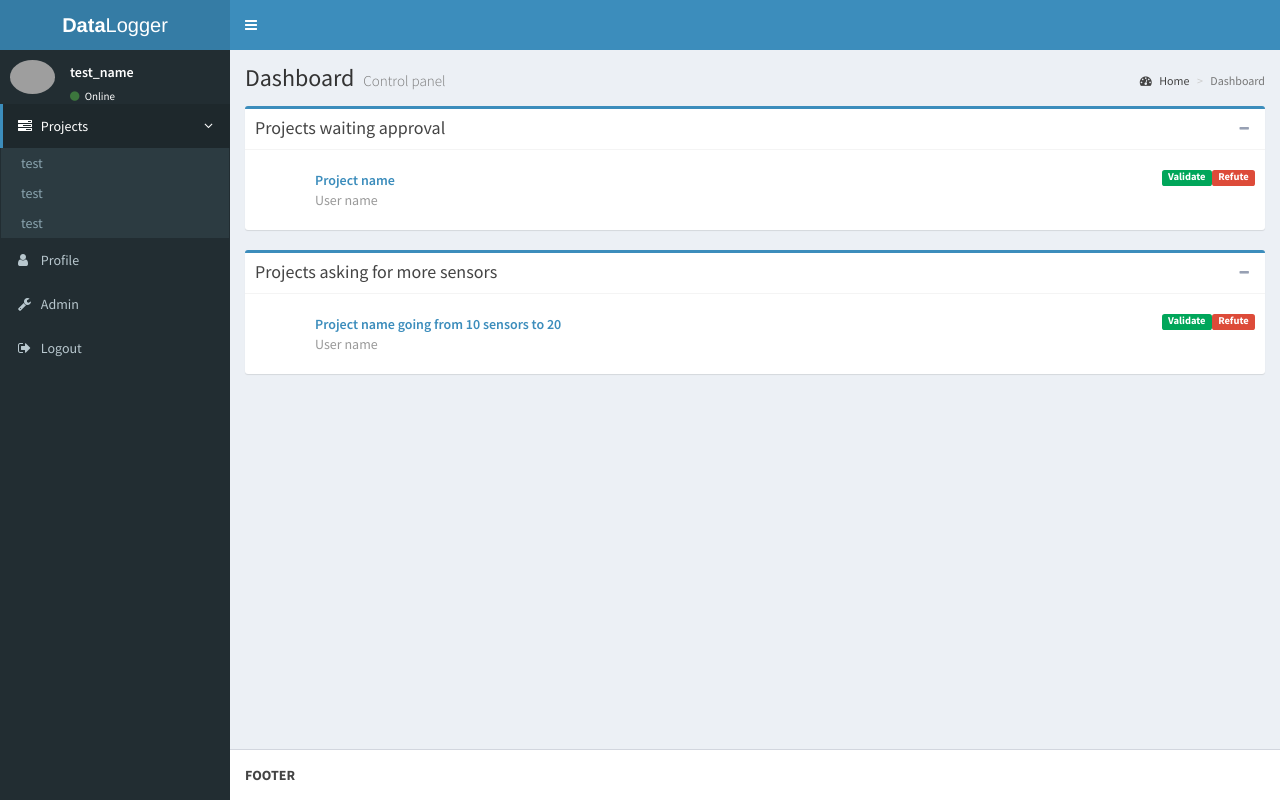
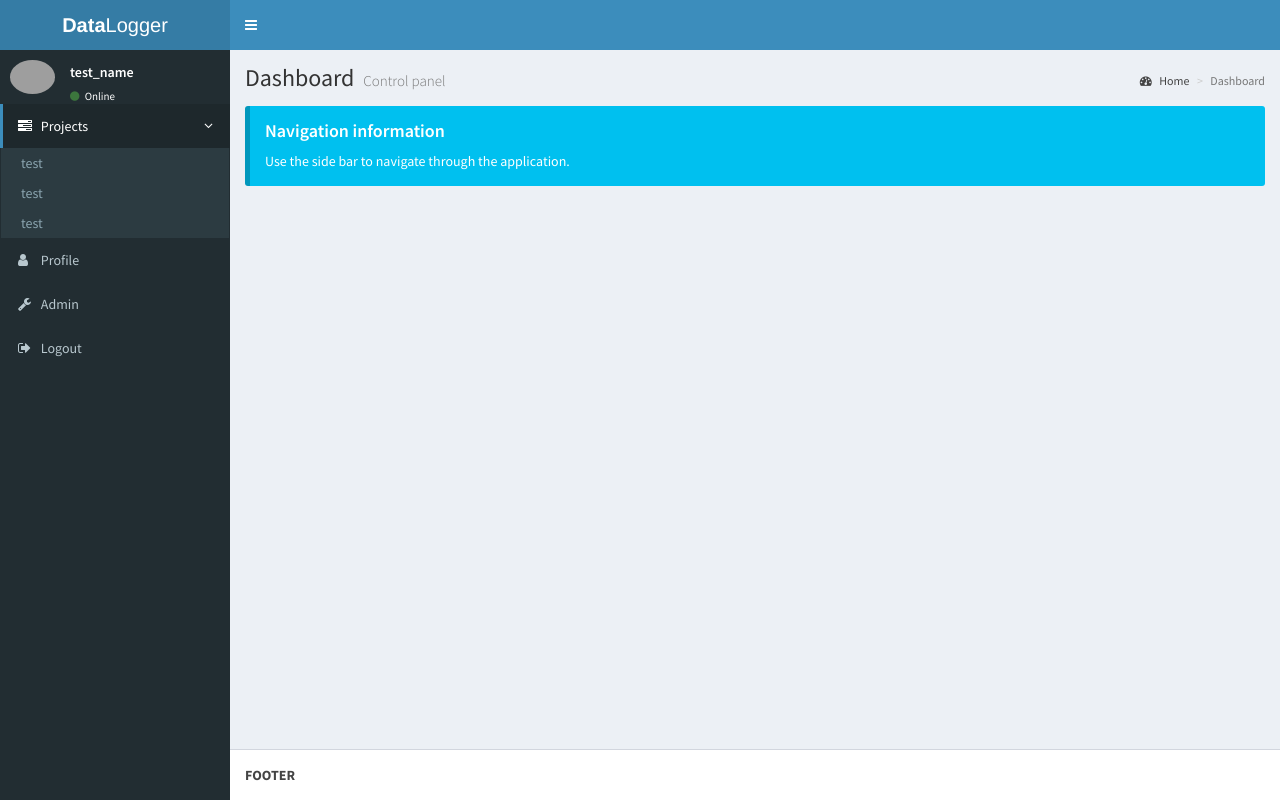
Before and after one commit to OpenWeek/data-logger, a Flask app: page / in a window 1280 px wide. Run offline with Flask 2, Linux system fonts and the light colour scheme; parts of the project's set-up code (start-up, migrations or seed data) failed here and were passed over; some libraries are stand-ins or nearby versions; grey boxes are pictures that could not be loaded.

Commit message:
Index html

```diff
--- a/data_logger/__init__.py
+++ b/data_logger/__init__.py
@@ -12,7 +12,7 @@ db.init_app(app)
 @app.route('/')
 def index():
     context = {'user_name': 'test_name'}
-    return render_template('admin.html', **context)
+    return render_template('index.html', **context)
 
 @app.route('/profile')
 def profile():
--- a/data_logger/templates/index.html
+++ b/data_logger/templates/index.html
@@ -1,102 +1,7 @@
 {% extends "base.html" %}
 {% block body %}
-
-<div class="col-md-6">
-    <div class="box box-info">
-            <div class="box-header with-border">
-              <h3 class="box-title">Sensors</h3>
-
-              <div class="box-tools pull-right">
-                <button type="button" class="btn btn-box-tool" data-widget="collapse"><i class="fa fa-minus"></i>
-                </button>
-                <button type="button" class="btn btn-box-tool" data-widget="remove"><i class="fa fa-times"></i></button>
-              </div>
-            </div>
-            <!-- /.box-header -->
-            <div class="box-body">
-              <div class="table-responsive">
-                <table class="table no-margin">
-                  <thead>
-                  <tr>
-                    <th>Sensor name</th>
-                    <th></th>
-                    <th></th>
-                    <th></th>
-                  </tr>
-                  </thead>
-                  <tbody>
-                  <tr>
-                    <td>OR9842</td>
-
-                    <td><a href="/project/id/download/sensor/sensorID">download</a></td>
-                    <td><a href="/project/id/edit/sensor/sensorID">edit</a></td>
-                    <td><a href="/project/id/delete/sensor/sensorID">delete</a></td>
-                  </tr>
-                  <tr>
-                    <td>OR1848</td>
-
-                    <td><a href="/project/id/download/sensor/sensorID">download</a></td>
-                    <td><a href="/project/id/edit/sensor/sensorID">edit</a></td>
-                    <td><a href="/project/id/delete/sensor/sensorID">delete</a></td>
-                  </tr>
-                  </tbody>
-                </table>
-              </div>
-              <!-- /.table-responsive -->
-            </div>
-            <!-- /.box-body -->
-            <div class="box-footer clearfix">
-              <a href="/project/id/add/sensor" class="btn btn-sm btn-info btn-flat pull-left">Add sensor</a>
-              <div class="pull-right">10/15 sensors   <a href="javascript:void(0)" class="btn btn-sm btn-flat btn-info">Ask for more sensors</a></div>
-            </div>
-            <!-- /.box-footer -->
-            </div>
-</div>
-
-
-
-<div class="col-md-6">
-    <div class="box box-info">
-            <div class="box-header with-border">
-              <h3 class="box-title">Users</h3>
-
-              <div class="box-tools pull-right">
-                <button type="button" class="btn btn-box-tool" data-widget="collapse"><i class="fa fa-minus"></i>
-                </button>
-              </div>
-            </div>
-            <!-- /.box-header -->
-            <div class="box-body">
-              <div class="table-responsive">
-                <table class="table no-margin">
-                  <thead>
-                  <tr>
-                    <th>user name</th>
-                    <th></th>
-                    <th></th>
-                    <th></th>
-                  </tr>
-                  </thead>
-                  <tbody>
-                  <tr>
-                    <td>OR9842</td>
-                    <td><a href="/project/id/delete/sensor/sensorID">delete</a></td>
-                  </tr>
-                  <tr>
-                    <td>OR1848</td>
-                    <td><a href="/project/id/delete/sensor/sensorID">delete</a></td>
-                  </tr>
-                  </tbody>
-                </table>
-              </div>
-              <!-- /.table-responsive -->
-            </div>
-            <!-- /.box-body -->
-            <div class="box-footer clearfix">
-              <a href="/project/id/add/user" class="btn btn-sm btn-info btn-flat pull-left">Add user</a>
-              <div class="pull-right">10 users</div>
-            </div>
-            <!-- /.box-footer -->
-            </div>
+<div class="callout callout-info">
+        <h4>Navigation information</h4>
+        <p>Use the side bar to navigate through the application.</p>
 </div>
 {% endblock %}
```
